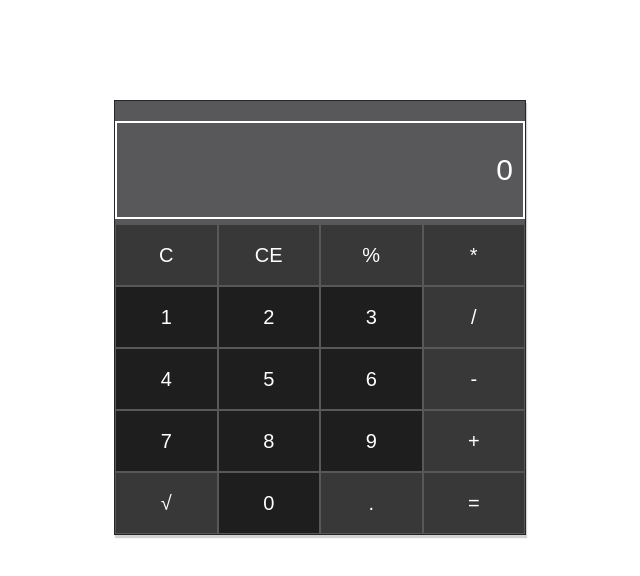
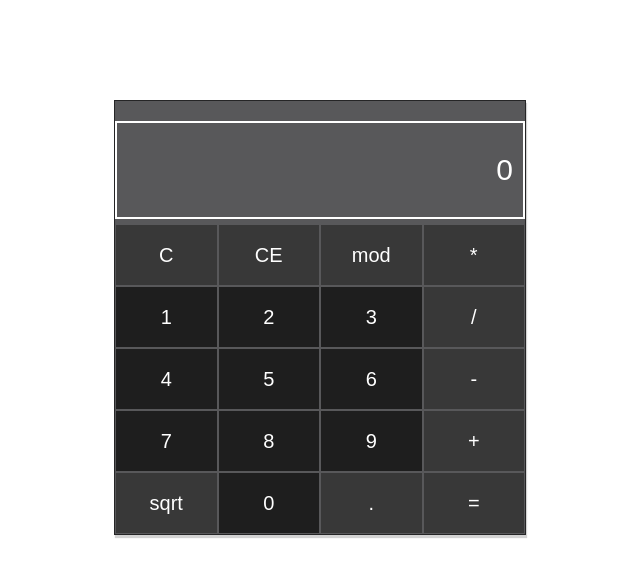
Before and after one commit to vladislavkorenik/Calculator-on-React, a React (Create React App) app: page / in a window 1280 px wide. Shown: the top 576 px of the page, without its empty margins (320-960 px from the left). Built offline with nearby package versions, Linux system fonts and the light colour scheme.

Commit message:
refactoring project

```diff
--- a/src/components/app/app.jsx
+++ b/src/components/app/app.jsx
@@ -5,7 +5,7 @@ import Buttons from '../buttons'
 import Screen from '../screen'
 
 
-class App extends Component {
+export default class App extends Component {
     operations = {
         '+': 1,
         '-': 1,
@@ -73,6 +73,3 @@ class App extends Component {
         );
     }
 }
-
-
-export default App;
--- a/src/components/button/button.jsx
+++ b/src/components/button/button.jsx
@@ -1,10 +1,9 @@
 import React from 'react';
 
 
-const Button = ({props}) => {
-    const { label, btnStyle, action, eventBtn } = props;
+const Button = ( { props:{ value, func, symbol, classes } } ) => {
     return (
-        <button type='button' className={btnStyle} onClick={() => eventBtn(label, action)}>{ label }</button>
+        <button className={ classes } onClick={ () => func(symbol) }>{ value }</button>
     );
 };
 
--- a/src/components/buttons/buttons.jsx
+++ b/src/components/buttons/buttons.jsx
@@ -1,32 +1,122 @@
 import React from 'react';
 
-import Button from '../button/button'
+import Button from '../button'
 import './buttons.css'
 
 
 const Buttons = ({ add, clear, backspace, equal, radical }) => {
+    const config = [
+        {
+            value: 'C',
+            func: clear
+        },
+        {
+            value: 'CE',
+            func: backspace
+        },
+        {
+            value: 'mod',
+            symbol: '%',
+            func: add
+        },
+        {
+            value: '*',
+            symbol: '*',
+            func: add
+        },
+        {
+            value: '1',
+            symbol: '1',
+            classes: 'number',
+            func: add
+        },
+        {
+            value: '2',
+            symbol: '2',
+            classes: 'number',
+            func: add
+        },
+        {
+            value: '3',
+            symbol: '3',
+            classes: 'number',
+            func: add
+        },
+        {
+            value: '/',
+            symbol: '/',
+            func: add
+        },
+        {
+            value: '4',
+            symbol: '4',
+            classes: 'number',
+            func: add
+        },
+        {
+            value: '5',
+            symbol: '5',
+            classes: 'number',
+            func: add
+        },
+        {
+            value: '6',
+            symbol: '6',
+            classes: 'number',
+            func: add
+        },
+        {
+            value: '-',
+            symbol: '-',
+            func: add
+        },
+        {
+            value: '7',
+            symbol: '7',
+            classes: 'number',
+            func: add
+        },
+        {
+            value: '8',
+            symbol: '8',
+            classes: 'number',
+            func: add
+        },
+        {
+            value: '9',
+            symbol: '9',
+            classes: 'number',
+            func: add
+        },
+        {
+            value: '+',
+            symbol: '+',
+            func: add
+        },
+        {
+            value: 'sqrt',
+            func: radical
+        },
+        {
+            value: '0',
+            symbol: '0',
+            classes: 'number',
+            func: add
+        },
+        {
+            value: '.',
+            symbol: '.',
+            func: add
+        },
+        {
+            value: '=',
+            func: equal
+        },
+    ];
+    let bottns =  config.map( item => <Button props = { item } />);
     return (
-        <div className = 'buttons'>
-            <button onClick={ () => clear() }>С</button>
-            <button onClick={ () => backspace() }>СE</button>
-            <button onClick={ () => add('%') }>%</button>
-            <button onClick={ () => add('*') }>*</button>
-            <button className="number" onClick={ () => add('1')}>1</button>
-            <button className="number" onClick={ () => add('2')}>2</button>
-            <button className="number" onClick={ () => add('3')}>3</button>
-            <button onClick={ () => add('/') }>/</button>
-            <button className="number" onClick={ () => add('4')}>4</button>
-            <button className="number" onClick={ () => add('5')}>5</button>
-            <button className="number" onClick={ () => add('6')}>6</button>
-            <button onClick={ () => add('-') }>-</button>
-            <button className="number" onClick={ () => add('7')}>7</button>
-            <button className="number" onClick={ () => add('8')}>8</button>
-            <button className="number" onClick={ () => add('9')}>9</button>
-            <button onClick={ () => add('+') }>+</button>
-            <button onClick={ () => radical() }>&radic;</button>
-            <button className="number" onClick={ () => add('0')}>0</button>
-            <button onClick={ () => add('.') }>.</button>
-            <button onClick={ () => equal() }>=</button>
+        <div className='buttons'>
+            {bottns}
         </div>
     );
 };
```
Also changed, not shown: src/components/button/index.js (renamed from src/components/button/button.js), src/components/screen/screen.jsx (renamed from src/components/screen/screen.js).
